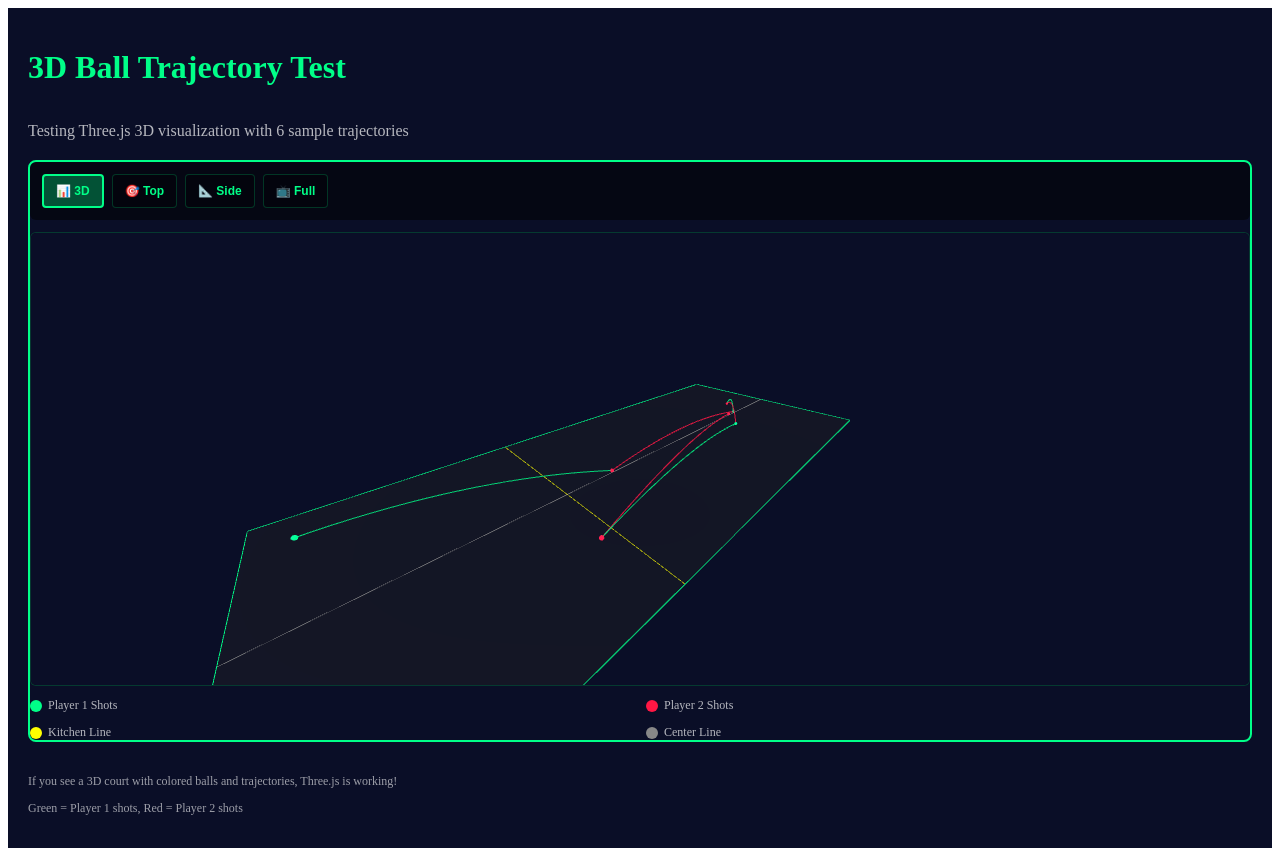
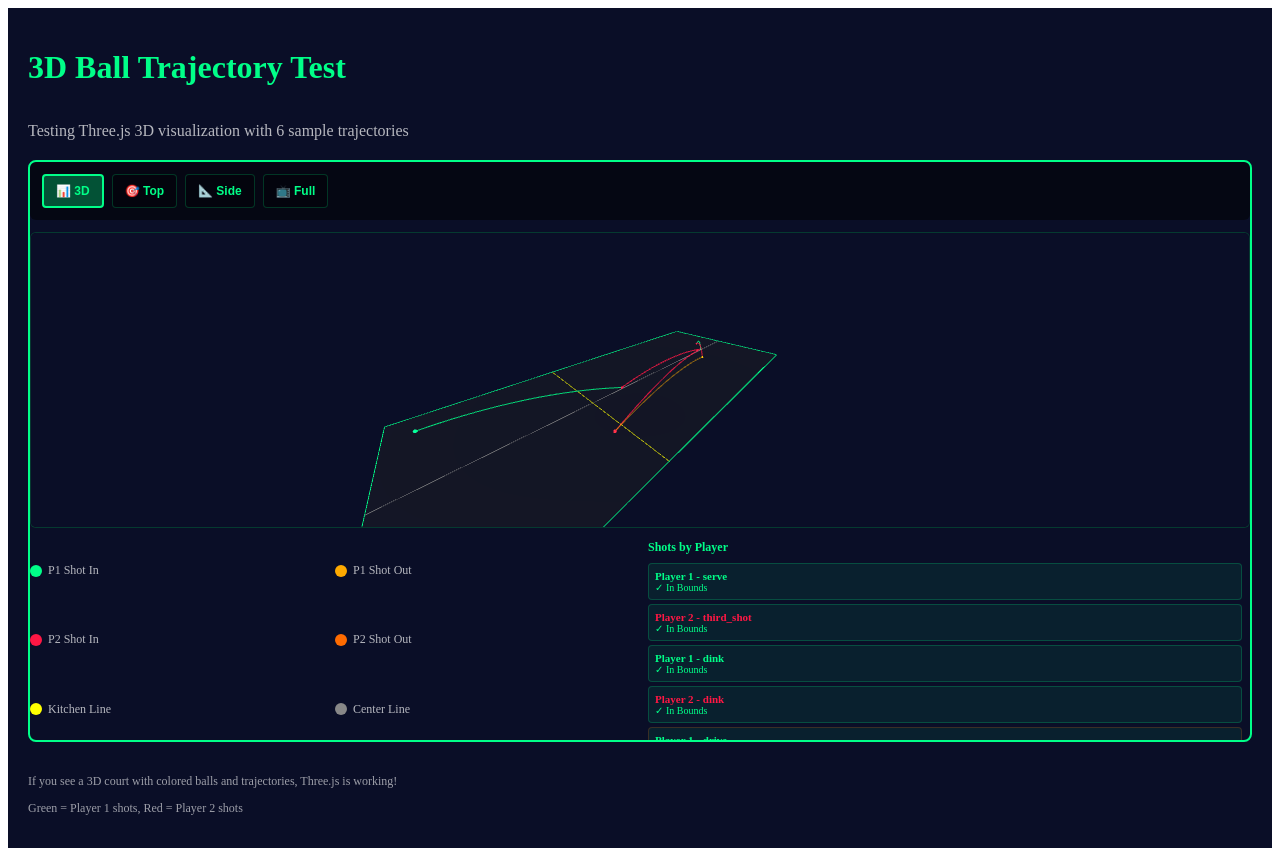
Before and after one commit to msincmgs79/picklevision-pro, a Next.js app: page /trajectory-test in a window 1280 px wide. Built offline with nearby package versions, Linux system fonts and the light colour scheme; no server answers.

Commit message:
ENHANCE: Add player names and in/out status to ball trajectories - color coding and shot list

```diff
--- a/src/app/analytics/page.tsx
+++ b/src/app/analytics/page.tsx
@@ -12,11 +12,13 @@ import TrajectoryVisualization from '@/components/TrajectoryVisualization';
 
 interface BallTrajectory {
   player: 1 | 2;
+  playerName: string;
   startPosition: { x: number; y: number };
   endPosition: { x: number; y: number };
   shotType: string;
   zoneStart: string;
   zoneEnd: string;
+  inOrOut: 'in' | 'out';
 }
 
 interface GeminiAnalysis {
--- a/src/app/api/analyze-video/route.ts
+++ b/src/app/api/analyze-video/route.ts
@@ -24,11 +24,13 @@ interface TrajectoryPoint {
 
 interface BallTrajectory {
   player: 1 | 2;
+  playerName: string; // e.g., "Player 1", "Alice"
   startPosition: TrajectoryPoint;
   endPosition: TrajectoryPoint;
   shotType: 'dink' | 'drive' | 'lob' | 'serve' | 'third_shot' | 'reset' | 'unknown';
-  zoneStart: string; // e.g., "kitchen", "baseline", "sideline"
+  zoneStart: string;
   zoneEnd: string;
+  inOrOut: 'in' | 'out'; // Whether shot landed in bounds
 }
 
 interface AnalysisResult {
@@ -125,9 +127,11 @@ async function analyzeVideoWithFileUri(fileUri: string, mimeType: string): Promi
     'hardGame:{speedUpEfficiency:0-100,forcedErrorsCaused:0+},' +
     'netDefense:{resetSuccessPercent:0-100,popUpFrequency:0-100},' +
     'playerInsights:["insight1","insight2"],' +
-    'ballTrajectories:[{player:1,startPosition:{x:10,y:20},endPosition:{x:15,y:25},' +
-    'shotType:"dink",zoneStart:"kitchen",zoneEnd:"midcourt"}]}. ' +
-    'Add 5-10 real trajectories. Court: 20ft wide (x=0-20), 44ft long (y=0-44), kitchen y=0-7.';
+    'ballTrajectories:[{player:1,playerName:"Player1",startPosition:{x:10,y:20},' +
+    'endPosition:{x:15,y:25},shotType:"dink",zoneStart:"kitchen",zoneEnd:"midcourt",inOrOut:"in"}]}. ' +
+    'For each shot: player (1 or 2), playerName (from video metadata or "Player 1"/"Player 2"), ' +
+    'startPosition, endPosition, shotType, zones, inOrOut (in=landed in, out=missed/out). ' +
+    'Court: 20ft wide (x=0-20), 44ft long (y=0-44), kitchen y=0-7. Add 5-10 real trajectories.';
 
   const response = await fetch(`${BASE_URL}/v1beta/models/gemini-3.5-flash:generateContent`, {
     method: 'POST',
--- a/src/app/trajectory-test/page.tsx
+++ b/src/app/trajectory-test/page.tsx
@@ -6,51 +6,63 @@ import TrajectoryVisualization from '@/components/TrajectoryVisualization';
 const SAMPLE_TRAJECTORIES = [
   {
     player: 1 as const,
+    playerName: 'Player 1',
     startPosition: { x: 3, y: 42 },
     endPosition: { x: 10, y: 25 },
     shotType: 'serve',
     zoneStart: 'baseline',
     zoneEnd: 'midcourt',
+    inOrOut: 'in' as const,
   },
   {
     player: 2 as const,
+    playerName: 'Player 2',
     startPosition: { x: 10, y: 25 },
     endPosition: { x: 10, y: 7 },
     shotType: 'third_shot',
     zoneStart: 'midcourt',
     zoneEnd: 'kitchen',
+    inOrOut: 'in' as const,
   },
   {
     player: 1 as const,
+    playerName: 'Player 1',
     startPosition: { x: 10, y: 7 },
     endPosition: { x: 8, y: 5 },
     shotType: 'dink',
     zoneStart: 'kitchen',
     zoneEnd: 'kitchen',
+    inOrOut: 'in' as const,
   },
   {
     player: 2 as const,
+    playerName: 'Player 2',
     startPosition: { x: 8, y: 5 },
     endPosition: { x: 12, y: 10 },
     shotType: 'dink',
     zoneStart: 'kitchen',
     zoneEnd: 'midcourt',
+    inOrOut: 'in' as const,
   },
   {
     player: 1 as const,
+    playerName: 'Player 1',
     startPosition: { x: 12, y: 10 },
     endPosition: { x: 15, y: 30 },
     shotType: 'drive',
     zoneStart: 'midcourt',
     zoneEnd: 'baseline',
+    inOrOut: 'out' as const,
   },
   {
     player: 2 as const,
+    playerName: 'Player 2',
     startPosition: { x: 15, y: 30 },
     endPosition: { x: 10, y: 8 },
     shotType: 'reset',
     zoneStart: 'baseline',
     zoneEnd: 'kitchen',
+    inOrOut: 'in' as const,
   },
 ];
 
--- a/src/components/TrajectoryVisualization.tsx
+++ b/src/components/TrajectoryVisualization.tsx
@@ -10,11 +10,13 @@ interface TrajectoryPoint {
 
 interface BallTrajectory {
   player: 1 | 2;
+  playerName: string;
   startPosition: TrajectoryPoint;
   endPosition: TrajectoryPoint;
   shotType: string;
   zoneStart: string;
   zoneEnd: string;
+  inOrOut: 'in' | 'out';
 }
 
 interface TrajectoryVisualizationProps {
@@ -168,10 +170,17 @@ export default function TrajectoryVisualization({
 
     // Draw trajectories
     trajectories.forEach((traj, idx) => {
+      // Determine colors based on player and in/out status
+      let playerColor: number;
+      if (traj.player === 1) {
+        playerColor = traj.inOrOut === 'in' ? 0x00ff88 : 0xffaa00; // Green for in, orange for out
+      } else {
+        playerColor = traj.inOrOut === 'in' ? 0xff1744 : 0xff6b00; // Red for in, darker orange for out
+      }
+
       // Start point
       const startGeometry = new THREE.SphereGeometry(0.15, 8, 8);
-      const startColor = traj.player === 1 ? 0x00ff88 : 0xff1744;
-      const startMaterial = new THREE.MeshStandardMaterial({ color: startColor, emissive: startColor });
+      const startMaterial = new THREE.MeshStandardMaterial({ color: playerColor, emissive: playerColor });
       const startSphere = new THREE.Mesh(startGeometry, startMaterial);
       startSphere.position.set(
         traj.startPosition.x - COURT_WIDTH / 2,
@@ -180,10 +189,9 @@ export default function TrajectoryVisualization({
       );
       scene.add(startSphere);
 
-      // End point
-      const endGeometry = new THREE.SphereGeometry(0.15, 8, 8);
-      const endColor = traj.player === 1 ? 0x00ff88 : 0xff1744;
-      const endMaterial = new THREE.MeshStandardMaterial({ color: endColor, emissive: endColor });
+      // End point (different size for out shots)
+      const endGeometry = new THREE.SphereGeometry(traj.inOrOut === 'in' ? 0.15 : 0.12, 8, 8);
+      const endMaterial = new THREE.MeshStandardMaterial({ color: playerColor, emissive: playerColor });
       const endSphere = new THREE.Mesh(endGeometry, endMaterial);
       endSphere.position.set(
         traj.endPosition.x - COURT_WIDTH / 2,
@@ -192,7 +200,7 @@ export default function TrajectoryVisualization({
       );
       scene.add(endSphere);
 
-      // Trajectory line with arc
+      // Trajectory line with arc - dashed for out shots
       const arcCurve = new THREE.QuadraticBezierCurve3(
         new THREE.Vector3(
           traj.startPosition.x - COURT_WIDTH / 2,
@@ -213,12 +221,11 @@ export default function TrajectoryVisualization({
 
       const points = arcCurve.getPoints(20);
       const lineGeometry = new THREE.BufferGeometry().setFromPoints(points);
-      const lineColor = traj.player === 1 ? 0x00ff88 : 0xff1744;
       const lineMaterial = new THREE.LineBasicMaterial({
-        color: lineColor,
-        linewidth: 3,
+        color: playerColor,
+        linewidth: traj.inOrOut === 'in' ? 3 : 2,
         transparent: true,
-        opacity: 0.8,
+        opacity: traj.inOrOut === 'in' ? 0.8 : 0.5,
       });
       const line = new THREE.Line(lineGeometry, lineMaterial);
       scene.add(line);
@@ -304,24 +311,33 @@ export default function TrajectoryVisualization({
         }}
       />
 
+      {/* Legend & Shot List */}
+      <div style={{ display: 'grid', gridTemplateColumns: '1fr 1fr', gap: '16px', marginTop: '12px' }}>
         {/* Legend */}
         <div
           style={{
             display: 'grid',
             gridTemplateColumns: 'repeat(2, 1fr)',
-          gap: '12px',
-          marginTop: '12px',
+            gap: '8px',
             fontSize: '12px',
             color: 'rgba(255, 255, 255, 0.7)',
           }}
         >
           <div style={{ display: 'flex', alignItems: 'center', gap: '6px' }}>
             <div style={{ width: '12px', height: '12px', background: '#00ff88', borderRadius: '50%' }} />
-          <span>Player 1 Shots</span>
+            <span>P1 Shot In</span>
+          </div>
+          <div style={{ display: 'flex', alignItems: 'center', gap: '6px' }}>
+            <div style={{ width: '12px', height: '12px', background: '#ffaa00', borderRadius: '50%' }} />
+            <span>P1 Shot Out</span>
           </div>
           <div style={{ display: 'flex', alignItems: 'center', gap: '6px' }}>
             <div style={{ width: '12px', height: '12px', background: '#ff1744', borderRadius: '50%' }} />
-          <span>Player 2 Shots</span>
+            <span>P2 Shot In</span>
+          </div>
+          <div style={{ display: 'flex', alignItems: 'center', gap: '6px' }}>
+            <div style={{ width: '12px', height: '12px', background: '#ff6b00', borderRadius: '50%' }} />
+            <span>P2 Shot Out</span>
           </div>
           <div style={{ display: 'flex', alignItems: 'center', gap: '6px' }}>
             <div style={{ width: '12px', height: '12px', background: '#ffff00', borderRadius: '50%' }} />
@@ -332,6 +348,33 @@ export default function TrajectoryVisualization({
             <span>Center Line</span>
           </div>
         </div>
+
+        {/* Shot List */}
+        <div style={{ maxHeight: '200px', overflowY: 'auto', paddingRight: '8px' }}>
+          <p style={{ margin: '0 0 8px 0', fontWeight: '600', color: '#00ff88', fontSize: '12px' }}>Shots by Player</p>
+          {trajectories.map((traj, idx) => (
+            <div
+              key={idx}
+              style={{
+                padding: '6px',
+                marginBottom: '4px',
+                background: 'rgba(0, 255, 136, 0.08)',
+                border: `1px solid ${traj.inOrOut === 'in' ? 'rgba(0, 255, 136, 0.2)' : 'rgba(255, 107, 0, 0.2)'}`,
+                borderRadius: '4px',
+                fontSize: '11px',
+                color: 'rgba(255, 255, 255, 0.8)',
+              }}
+            >
+              <div style={{ fontWeight: '600', color: traj.player === 1 ? '#00ff88' : '#ff1744' }}>
+                {traj.playerName} - {traj.shotType}
+              </div>
+              <div style={{ fontSize: '10px', color: traj.inOrOut === 'in' ? '#00ff88' : '#ff6b00' }}>
+                {traj.inOrOut === 'in' ? '✓ In Bounds' : '✗ Out of Bounds'}
+              </div>
+            </div>
+          ))}
+        </div>
+      </div>
     </div>
   );
 }
```
Lines whose indentation alone changed are shown as unchanged.
